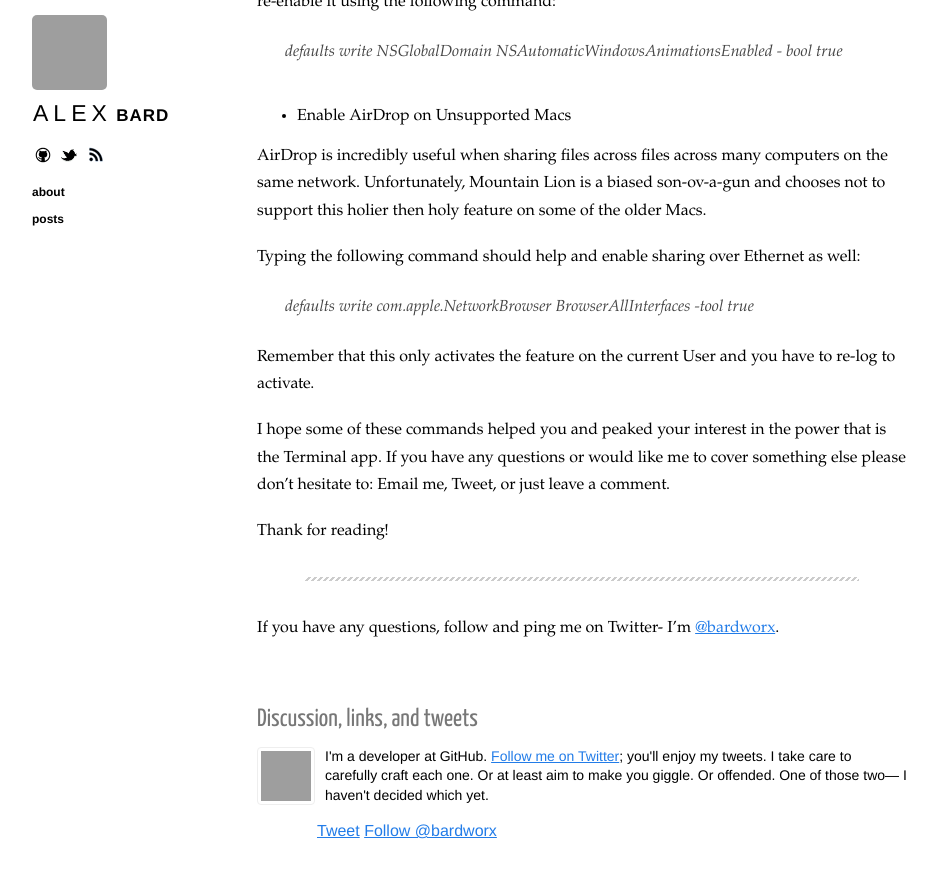
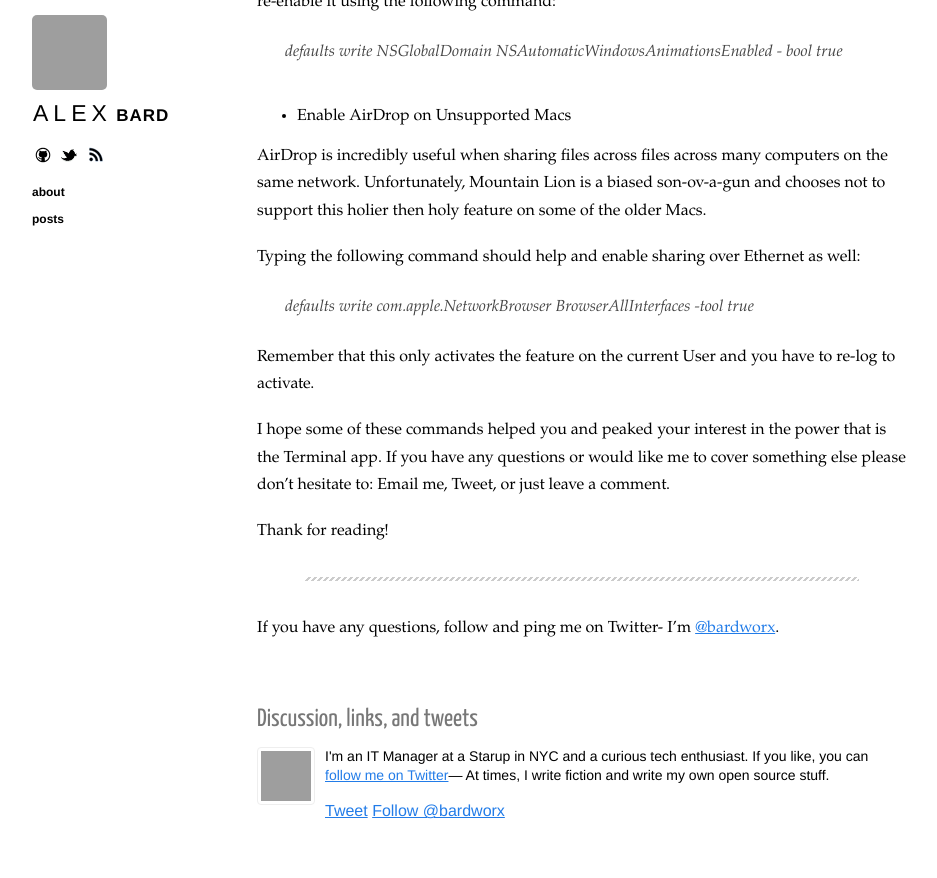
Before and after one commit to BardsWork/bardswork.github.com, a Jekyll site: the page built from _posts/2013-06-05-osx-hacks.markdown, in a window 1280 px wide and 900 px high, scrolled down 1616 px, cut to the strip 0-878 px from the top of the window. Shown: the whole strip, without its empty margins (118-1055 px from the left). Built offline with Jekyll 4.4.1, drawn with Linux system fonts in a browser that asks for light colours; nearby versions of some CDN libraries; Markdown is read by kramdown in place of the engine named in the settings; comment, search, counter and statistics services are not loaded; grey boxes are pictures that could not be loaded.

Commit message:
cleanup II

```diff
--- a/_layouts/post.html
+++ b/_layouts/post.html
@@ -22,9 +22,9 @@ layout: layout
       </a>
 
       <p>
-        I'm a developer at GitHub. <a href="https://twitter.com/{{ site.twitter }}" target="_blank">Follow me on Twitter</a>;
-        you'll enjoy my tweets. I take care to carefully craft each one. Or at least aim to make
-        you giggle. Or offended. One of those two&mdash; I haven't decided which yet.
+        I'm an IT Manager at a Starup in NYC and a curious tech enthusiast. If you like, you can
+	<a href="https://twitter.com/{{ site.twitter }}" target="_blank">follow me on Twitter</a>&mdash;
+        At times, I write fiction and write my own open source stuff.
       </p>
 
       <a href="http://twitter.com/share" class="twitter-share-button" data-count="none" data-via="{{ site.twitter }}">Tweet</a>
```
